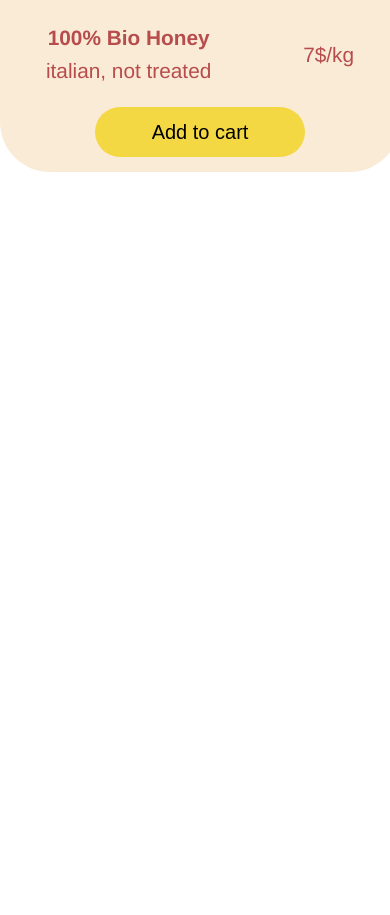
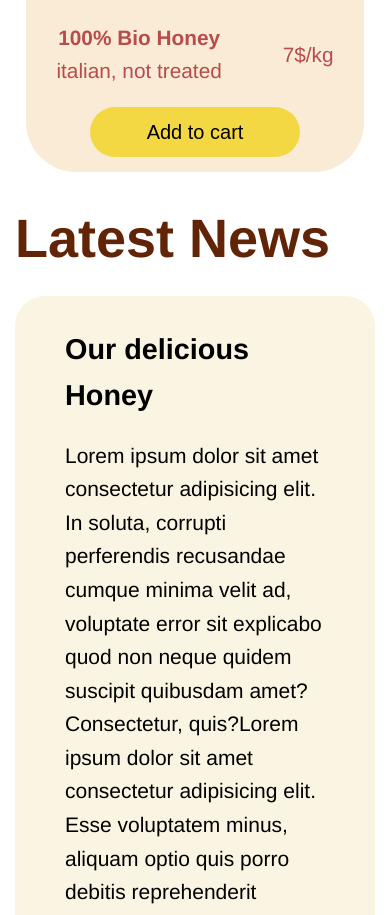
Before and after one commit to ABBA3124/U2-W1-D3, a plain HTML site: page index.html in a window 390 px wide. Shown: the part 2829-3744 px from the top of the page. Before the commit the page ends 3009 px from the top, so only its background shows below. Drawn offline with Linux system fonts and the light colour scheme.

Commit message:
finish tablet

```diff
--- a/assets/css/index.css
+++ b/assets/css/index.css
@@ -74,7 +74,7 @@ article > div {
   background-color: antiquewhite;
   border-radius: 50px;
   overflow: hidden;
-  width: 400px;
+  width: 338px;
 }
 .logoProdotto {
   background-image: url(/assets/img/honey.jpg);
@@ -118,3 +118,53 @@ body main > div {
 body main div {
   margin-top: 20px;
 }
+/* inizio articolo */
+.h1 {
+  color: #612406;
+  font-weight: bold;
+  font-size: 54px;
+  margin-left: 15px;
+  margin-top: 15px;
+  font-weight: 800;
+}
+.articoloooooo {
+  padding: 0px 18px;
+}
+.articoloooooo {
+  display: flex;
+  flex-direction: row;
+  gap: 20px;
+  padding: 30px 50px;
+  background-color: #faf5e2;
+  border-radius: 30px;
+}
+.honeyArticle {
+  width: 100%;
+}
+.title {
+  margin-bottom: 20px;
+  font-size: 1.8em;
+}
+.bold {
+  font-weight: bold;
+}
+.titolo {
+  font-size: 2em;
+  margin-top: 80px;
+}
+.contenitoreArticolo {
+  padding: 15px;
+}
+.contenutoArticolo {
+  font-size: 21px;
+}
+
+@media only screen and (max-width: 1200px) {
+  .articoloooooo {
+    flex-direction: column-reverse;
+  }
+  .contenuto {
+    display: flex;
+    flex-direction: column;
+  }
+}
--- a/index.html
+++ b/index.html
@@ -111,5 +111,23 @@
         </div>
       </div>
     </main>
+    <h1 class="h1">Latest News</h1>
+    <div class="contenitoreArticolo">
+      <div class="articoloooooo">
+        <img src="./assets/img/honey.jpg" alt="miele" class="honeyArticle" />
+        <div class="contenuto">
+          <h3 class="title bold">Our delicious Honey</h3>
+          <p class="contenutoArticolo">
+            Lorem ipsum dolor sit amet consectetur adipisicing elit. In soluta,
+            corrupti perferendis recusandae cumque minima velit ad, voluptate
+            error sit explicabo quod non neque quidem suscipit quibusdam amet?
+            Consectetur, quis?Lorem ipsum dolor sit amet consectetur adipisicing
+            elit. Esse voluptatem minus, aliquam optio quis porro debitis
+            reprehenderit blanditiis distinctio ullam corporis recusandae eius!
+            Amet dignissimos, facilis nulla veritatis praesentium in!
+          </p>
+        </div>
+      </div>
+    </div>
   </body>
 </html>
```
